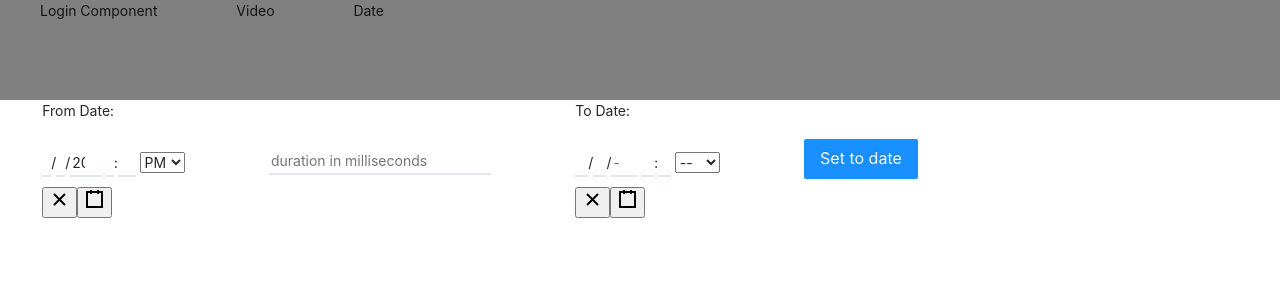
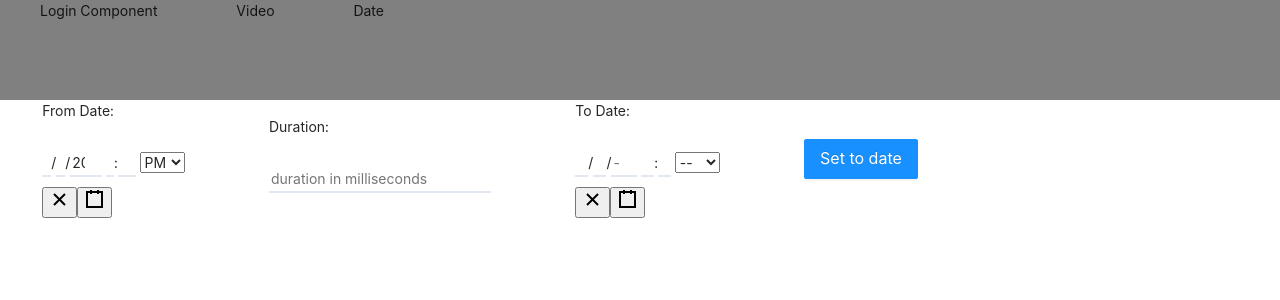
Before and after one commit to Nandu064/viamagusassignment, a React (Create React App) app: page / in a window 1280 px wide. Shown: the top 300 px of the page. Built offline with nearby package versions, Linux system fonts and the light colour scheme.

Commit message:
made some changes

```diff
--- a/src/components/DateTime/DateTime.js
+++ b/src/components/DateTime/DateTime.js
@@ -39,6 +39,7 @@ function DateTime() {
                <DateTimePicker value={fromDate} onChange={(value)=>setFromDate(value)} />
             </div>
             <div className="duration">
+                <p>Duration:</p>
                 <input type="number" placeholder="duration in milliseconds" value={duration} onChange={(e)=>setDuration(e.target.value)}/>
             </div>
             <div className="from_date">
```
